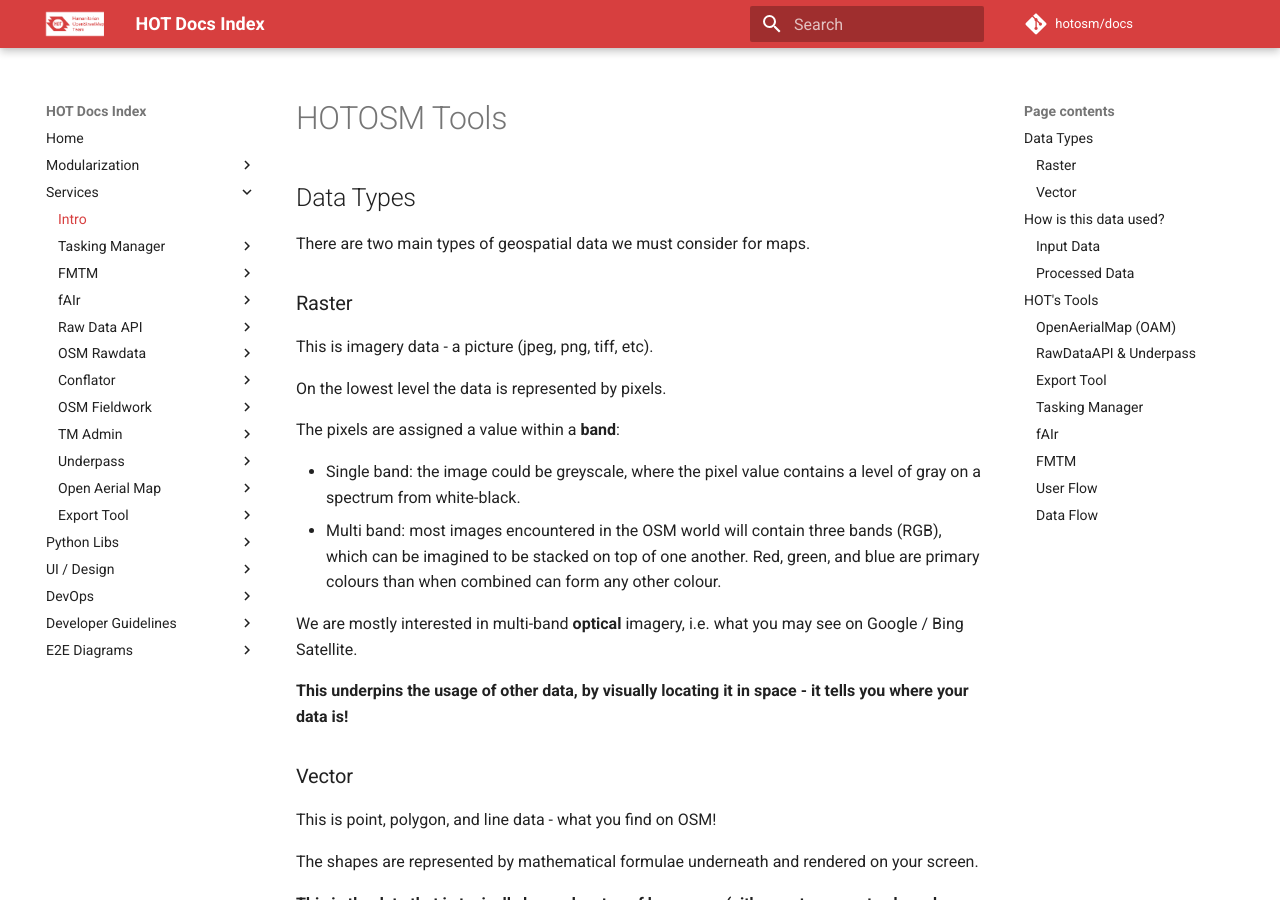
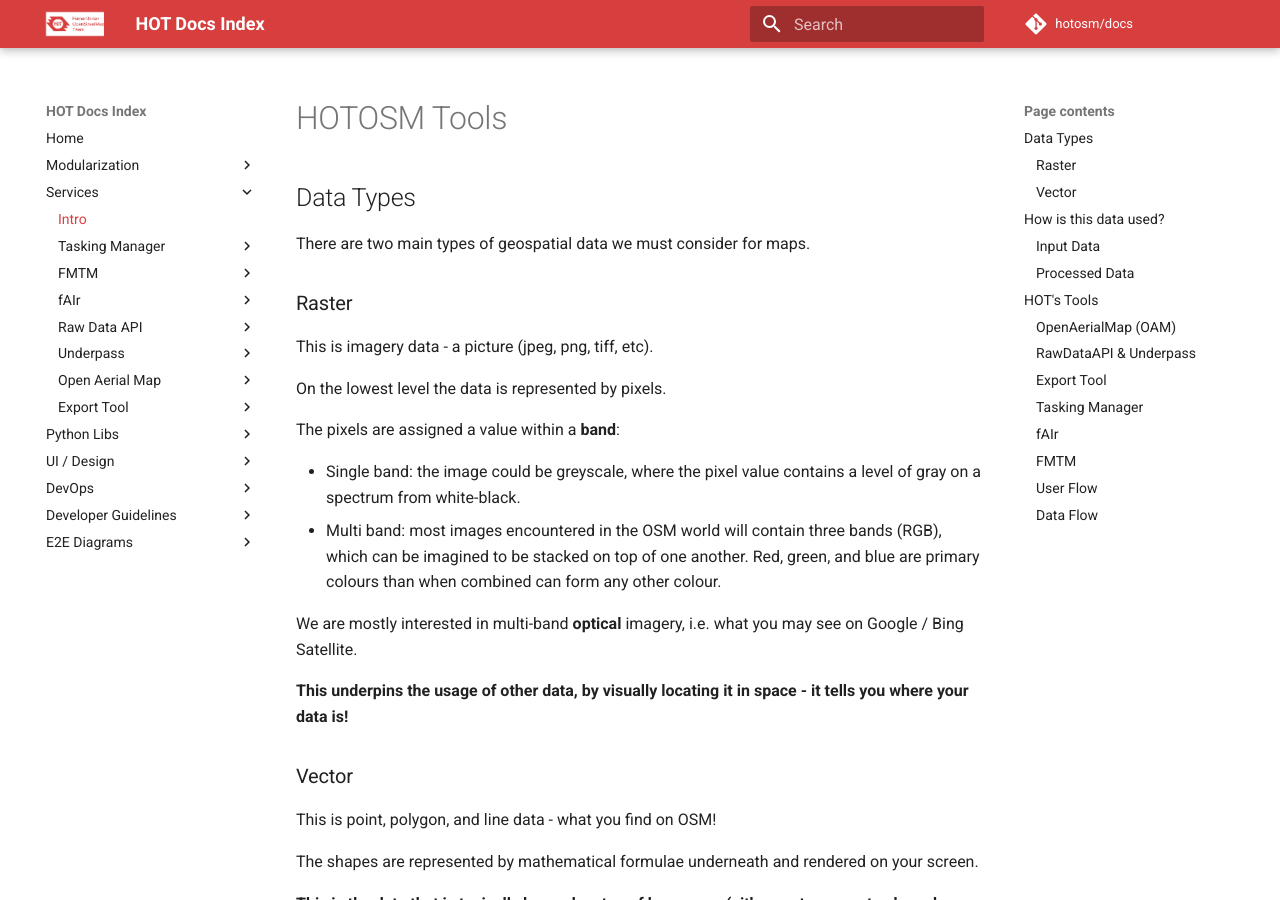
Before and after one commit to hotosm/docs, an MkDocs documentation site: the page built from docs/tools-summary.md, in a window 1280 px wide and 900 px high. Built offline with MkDocs 1.6.1 and Material for MkDocs 9.7.7, drawn with Linux system fonts in a browser that asks for light colours; comment, search, counter and statistics services are not loaded.

Commit message:
fix: Move python modules to other section

```diff
--- a/mkdocs.yml
+++ b/mkdocs.yml
@@ -70,14 +70,6 @@
           - Docs: https://hotosm.github.io/raw-data-api/
           - Roadmap: https://github.com/orgs/hotosm/projects/29
           - Task Tracker: https://github.com/orgs/hotosm/projects/29/views/2
-      - OSM Rawdata:
-          - Docs: https://hotosm.github.io/osm-rawdata/
-      - Conflator:
-          - Docs: https://hotosm.github.io/conflator/
-      - OSM Fieldwork:
-          - Docs: https://hotosm.github.io/osm-fieldwork/
-      - TM Admin:
-          - Docs: https://hotosm.github.io/tm-admin/
       - Underpass:
           - Docs: https://hotosm.github.io/underpass/
           - Roadmap: https://github.com/orgs/hotosm/projects/23/views/3
@@ -92,6 +84,8 @@
   - Python Libs:
       - OSM Fieldwork: https://hotosm.github.io/osm-fieldwork/
       - OSM RawData: https://hotosm.github.io/osm-rawdata/
+      - Conflator: https://hotosm.github.io/conflator/
+      - TM Admin: https://hotosm.github.io/tm-admin/
       - OSM Login: https://hotosm.github.io/osm-login-python/
       - FMTM Splitter: https://hotosm.github.io/fmtm-splitter/
       - fAIr Utilities: https://hotosm.github.io/fAIr-utilities/
```
